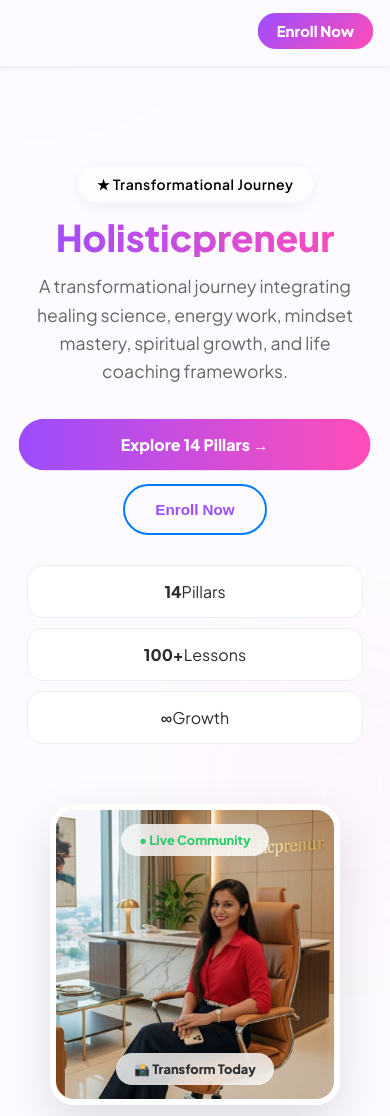
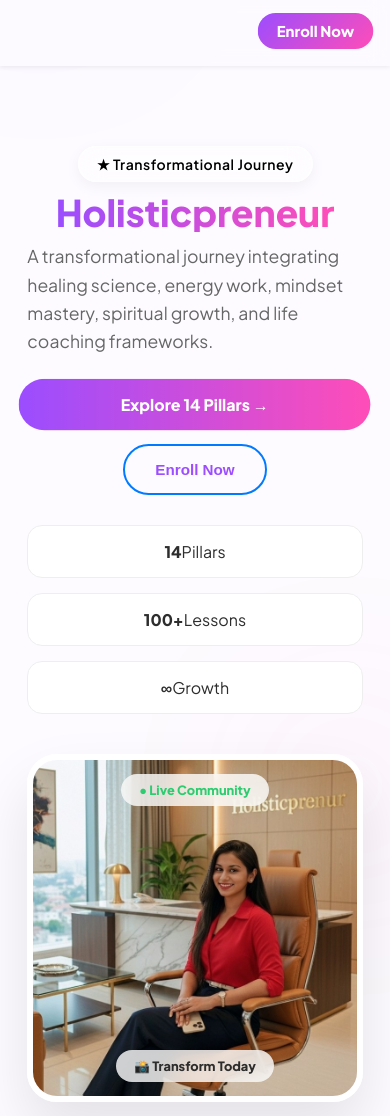
Before and after one commit to Priyanka-683/Holisticpreneurcourse, a plain HTML site: page index.html in a window 390 px wide. Shown: the part 64-1180 px from the top of the page. Drawn offline with Linux system fonts and the light colour scheme.

Commit message:
Initial commit of Holisticpreneur course files

```diff
--- a/style.css
+++ b/style.css
@@ -1325,99 +1325,80 @@ nav a:hover {
 
 
 
-/* --- HERO SECTION: FIXED SPACE & SIZE --- */
+/* --- HERO SECTION: SPACE & GAP FIX --- */
 .hero-section {
-    min-height: auto; /* Extra white space hatane ke liye */
+    /* 90vh ko hata kar auto kiya taaki extra khali jagah khatam ho jaye */
+    min-height: auto;
     display: flex;
     align-items: center;
-    /* Side padding 10% rakhi hai taaki 'H' screen se bilkul na takraye */
-    padding: 120px 10% 60px 10%;
+    /* Top padding 100px rakhi hai navbar ke liye, bottom padding kam kar di */
+    padding: 100px 10% 40px 10%;
     box-sizing: border-box;
+    overflow: hidden;
 }
 
 .hero-container {
     display: flex;
     align-items: center;
     justify-content: space-between;
-    gap: 40px;
+    gap: 30px; /* Image aur Text ke beech ka gap kam kiya */
     width: 100%;
     flex-wrap: wrap;
 }
 
+/* Hero Content ki spacing tight karne ke liye */
 .hero-content {
     flex: 1.2;
     min-width: 320px;
     text-align: left;
+    padding: 0;
 }
 
 .hero-title {
-    /* Font size ko thoda stable kiya desktop ke liye */
     font-size: clamp(2.4rem, 5vw, 4rem);
     font-weight: 800;
     line-height: 1.1;
-    margin: 15px 0;
+    /* Title ke upar-niche ka margin kam kiya */
+    margin: 10px 0 15px 0;
     background: linear-gradient(90deg, var(--primary), var(--secondary));
     -webkit-background-clip: text;
     -webkit-text-fill-color: transparent;
     word-wrap: break-word;
 }
 
-/* --- IMAGE SIZE CONTROL --- */
+.hero-text {
+    font-size: 1.1rem;
+    line-height: 1.6;
+    color: #666;
+    max-width: 550px;
+    /* Text aur Buttons ke beech ka gap fix kiya */
+    margin-bottom: 25px;
+}
+
+/* --- IMAGE SIZE FIX --- */
 .hero-visual {
     flex: 0.8;
     display: flex;
     justify-content: center;
-    align-items: center;
 }
 
 .visual-box {
-    position: relative;
+    max-width: 350px; /* Image ka size thoda chota kiya taaki vertical space kam ho */
     width: 100%;
-    /* Image ko 360px par lock kiya taaki wo bahut badi na dikhe */
-    max-width: 360px;
 }
 
-.image-frame {
-    border-radius: 24px;
-    overflow: hidden;
-    border: 6px solid white;
-    box-shadow: 0 20px 50px rgba(0,0,0,0.12);
-}
-
-.image-frame img {
-    width: 100%;
-    height: auto;
-    display: block;
-    object-fit: cover;
-}
-
-/* --- MOBILE SPECIFIC FIXES --- */
+/* --- MOBILE SPECIFIC (For Phone Screen) --- */
 @media (max-width: 768px) {
     .hero-section {
-        /* Mobile par 'H' ko protect karne ke liye extra padding */
-        padding: 100px 7% 40px 7%;
+        padding: 80px 7% 30px 7%; /* Mobile par space aur kam kar di */
+    }
+
+    .hero-container {
+        gap: 20px;
     }
 
     .hero-title {
-        font-size: 2.3rem !important; /* Mobile friendly size */
-        text-align: center;
-        width: 100%;
-    }
-
-    .hero-content {
-        text-align: center;
-        display: flex;
-        flex-direction: column;
-        align-items: center;
-    }
-
-    .visual-box {
-        max-width: 290px; /* Phone par image size chota kiya */
-        margin-top: 20px;
-    }
-
-    .stats-container {
-        justify-content: center;
-        gap: 10px;
+        font-size: 2.3rem !important;
+        margin: 10px 0 !important;
     }
 }
```
